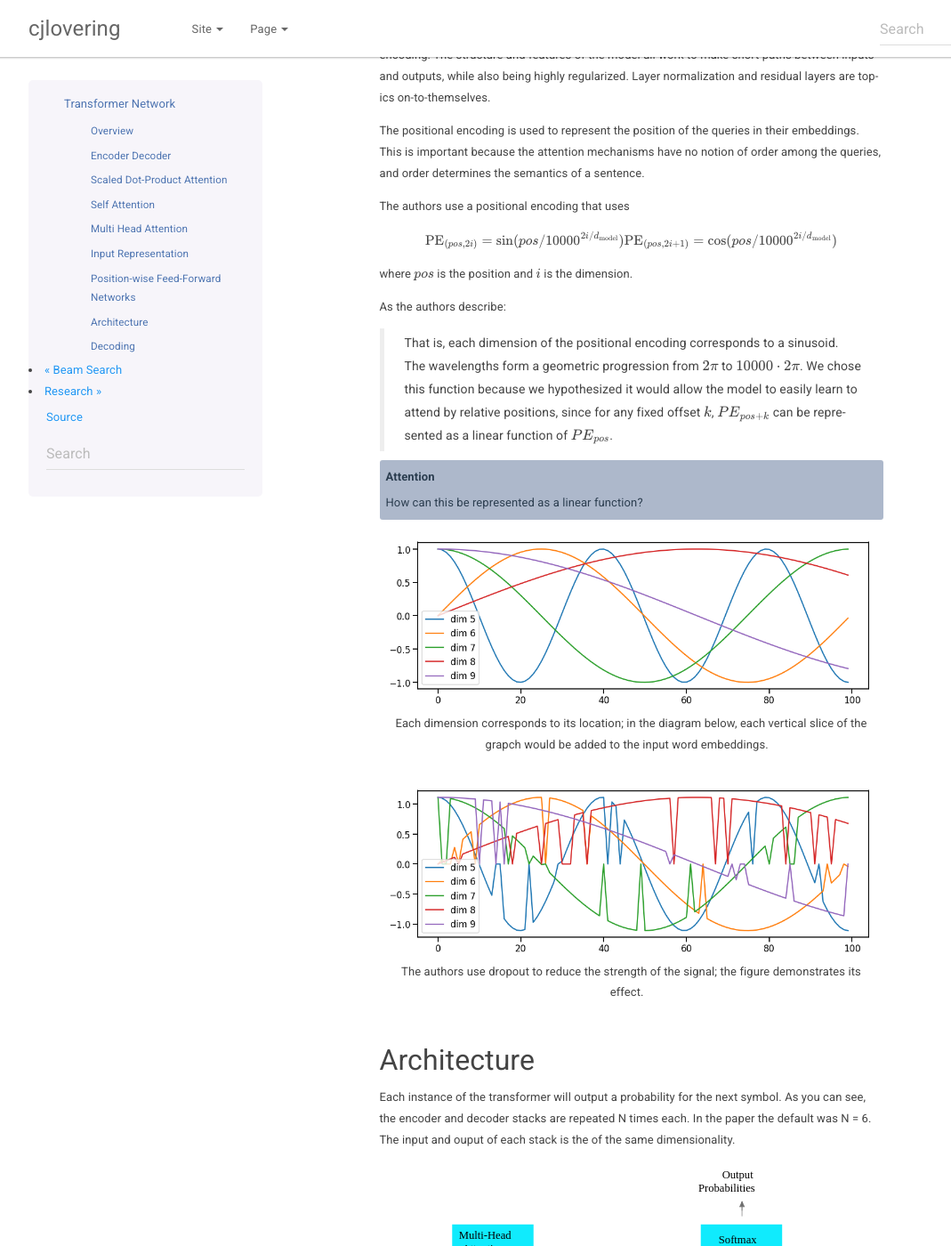
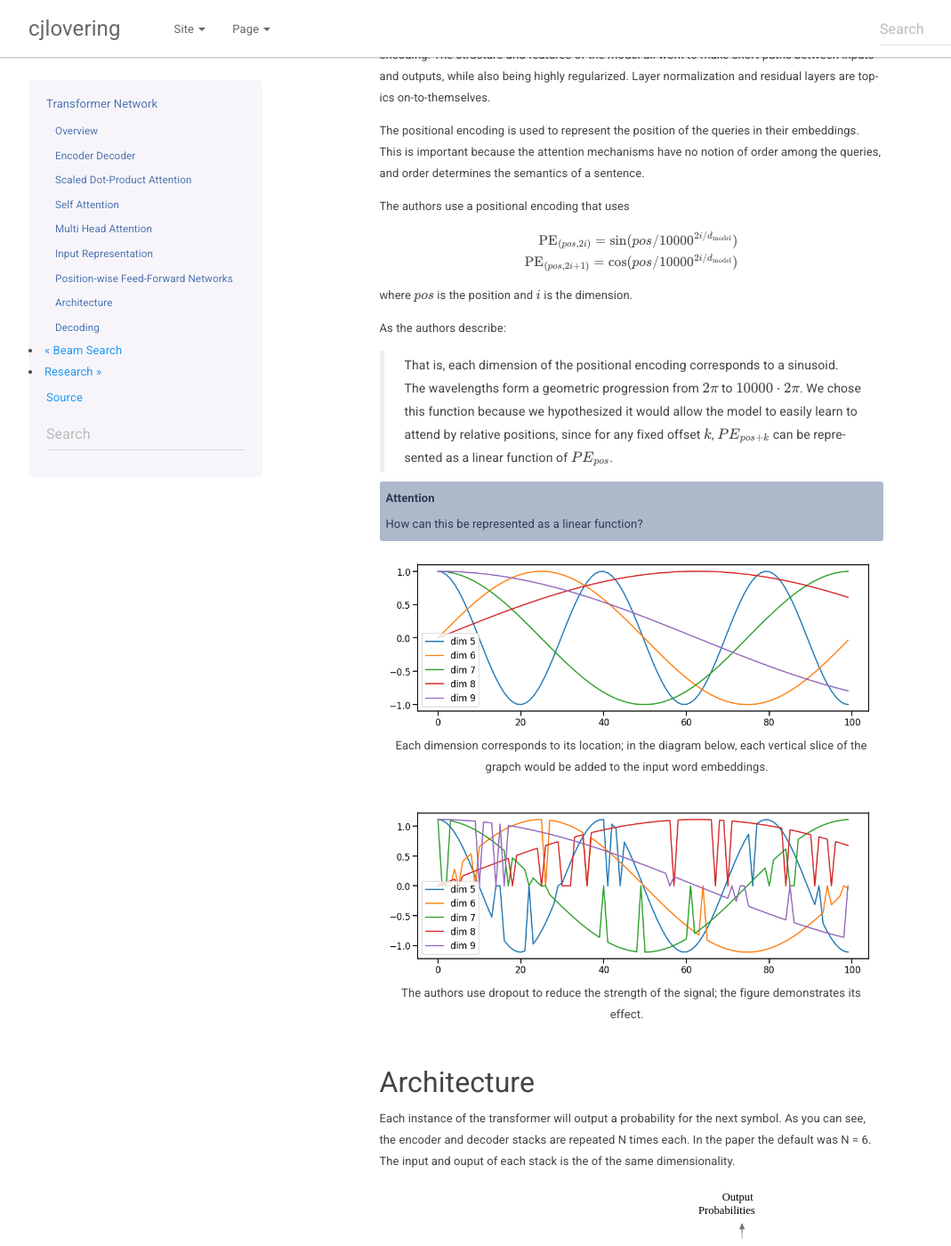
Before and after one commit to cjlovering/cjlovering.github.io, a Sphinx documentation site: the page built from docs/source/posts/003.rst, in a window 1280 px wide and 1400 px high, scrolled down 7557 px. Shown: the whole window at 89% size, without its empty margins (38-1107 px from the left). Built offline with Sphinx 7.4.7, drawn with Linux system fonts in a browser that asks for light colours; some web fonts are replaced; cross-references to code outside the pages are shown as plain code.

Commit message:
Added comments.

```diff
--- a/docs/source/_static/style.css
+++ b/docs/source/_static/style.css
@@ -45,14 +45,14 @@ code.descname {
 dt:target, span.highlighted {
     background-color: #ffffff !important;
 }
-
+/*
 ul {
     padding-left: 20px !important;
 }
 
 ul.dropdown-menu {
     padding-left: 0px !important;
-}
+} */
 
 .alert-info {
     background-color: #adb8cb !important;
--- a/docs/source/posts/003.rst
+++ b/docs/source/posts/003.rst
@@ -259,7 +259,7 @@ The positional encoding is used to represent the position of the queries in thei
 The authors use a positional encoding that uses
 
 .. math::
-  \text{PE}_{(pos,2i)} = \sin(pos / 10000^{2i/d_{\text{model}}})
+  \text{PE}_{(pos,2i)} = \sin(pos / 10000^{2i/d_{\text{model}}})\\
   \text{PE}_{(pos,2i+1)} = \cos(pos / 10000^{2i/d_{\text{model}}})
 
 where :math:`pos` is the position and :math:`i` is the dimension.
```
Also changed, not shown: docs/source/posts/assets/viz/beam-search-graph.html (+18 -8 lines), 1 other file.
